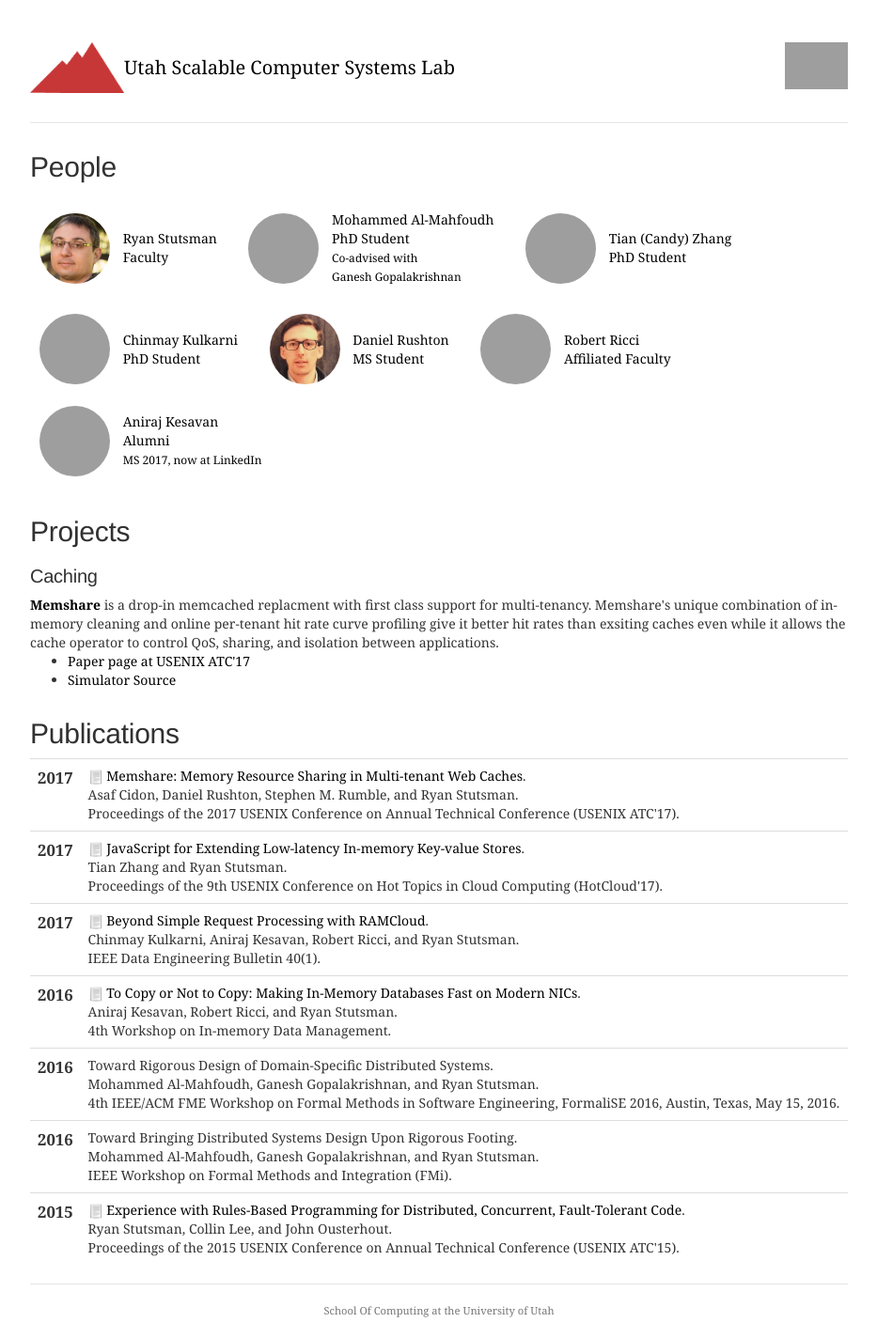
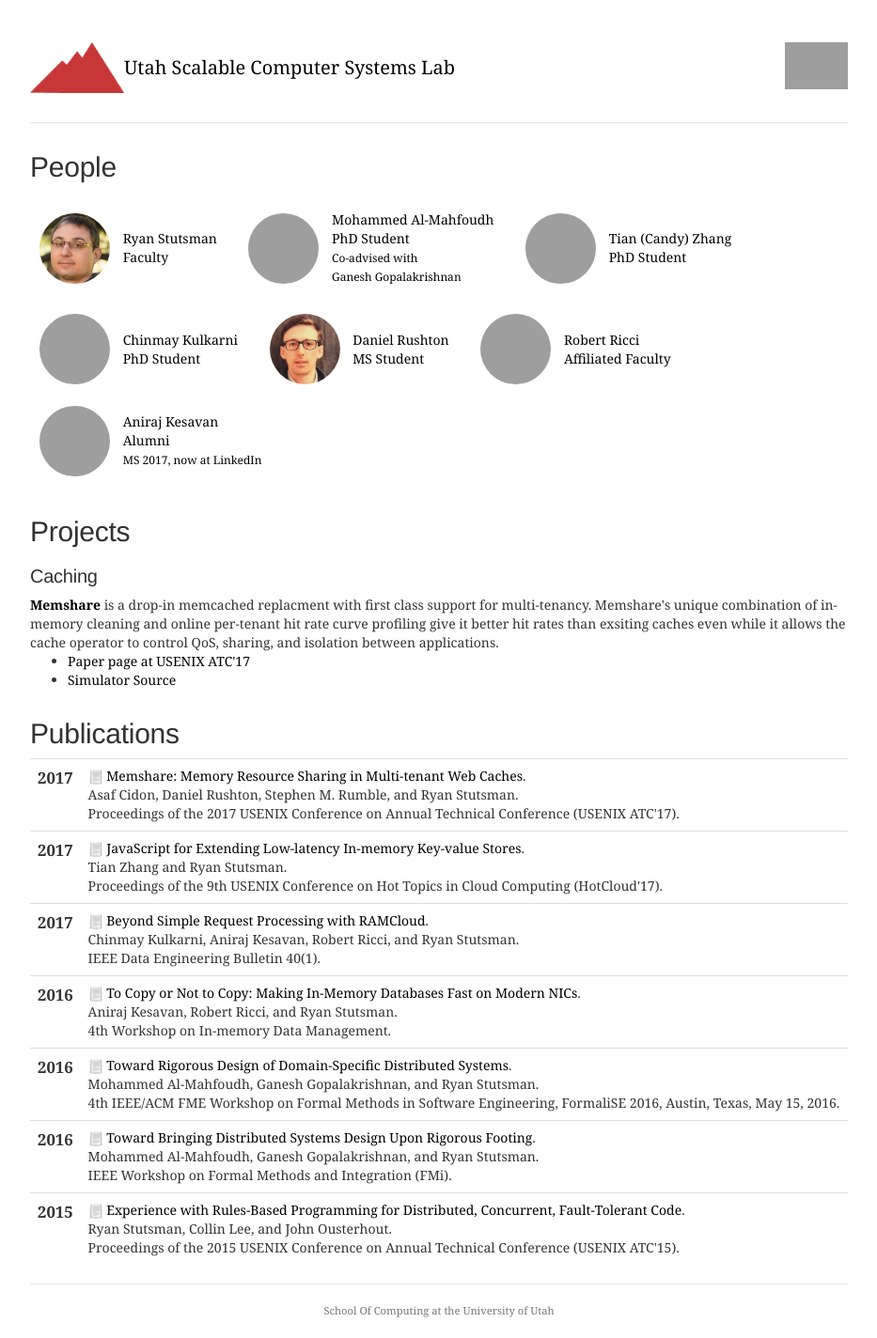
Before and after one commit to utah-scs/utah-scs.github.io, a Jekyll site: the page built from index.html, in a window 1280 px wide, cut to the strip 0-1424 px from the top of the page. Shown: the whole strip at 94% size, without its empty margins (173-1106 px from the left). Built offline with Jekyll 4.4.1, drawn with Linux system fonts in a browser that asks for light colours; grey boxes are pictures that could not be loaded.

Commit message:
URLs for DS2 papers.

```diff
--- a/_includes/pubs.html
+++ b/_includes/pubs.html
@@ -107,7 +107,9 @@
 		</td>
 		<td class="publication">
 			<span class="pubtitle">
-				Toward Rigorous Design of Domain-Specific Distributed Systems.
+				<img src="img/pdficon_small.png" width="16"
+					height="16" alt="PDF" />
+				<a href="http://dl.acm.org/citation.cfm?id=2897674">Toward Rigorous Design of Domain-Specific Distributed Systems</a>.
 			</span><br />
 			<span class="authors">
 				Mohammed Al-Mahfoudh, Ganesh Gopalakrishnan, and Ryan Stutsman.
@@ -129,7 +131,9 @@
 		</td>
 		<td class="publication">
 			<span class="pubtitle">
-				Toward Bringing Distributed Systems Design Upon Rigorous Footing.
+				<img src="img/pdficon_small.png" width="16"
+					height="16" alt="PDF" />
+				<a href="http://ieeexplore.ieee.org/document/7785746/">Toward Bringing Distributed Systems Design Upon Rigorous Footing</a>.
 			</span><br />
 			<span class="authors">
 				Mohammed Al-Mahfoudh, Ganesh Gopalakrishnan, and Ryan Stutsman.
--- a/bib/pubs.bib
+++ b/bib/pubs.bib
@@ -33,7 +33,7 @@
   number    = {1},
   pages     = {62--69},
   year      = {2017},
- url = {http://sites.computer.org/debull/A17mar/p62.pdf},
+  url = {http://sites.computer.org/debull/A17mar/p62.pdf},
 }
 @inproceedings{kesavan:copy,
   author = {Aniraj Kesavan and Robert Ricci and Ryan Stutsman},
```
Also changed, not shown: other parts of bib/pubs.bib (+2 -0 lines).
